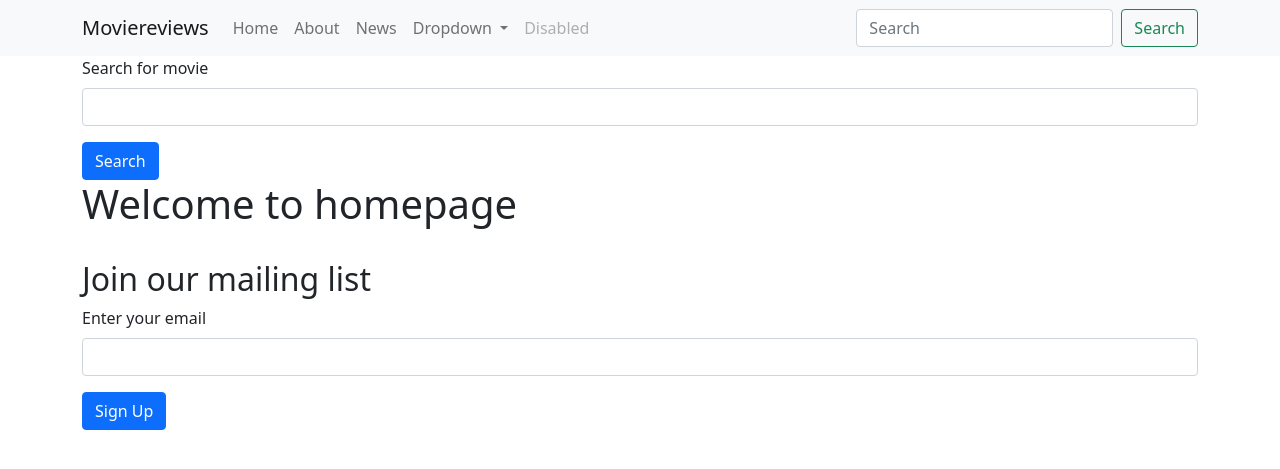
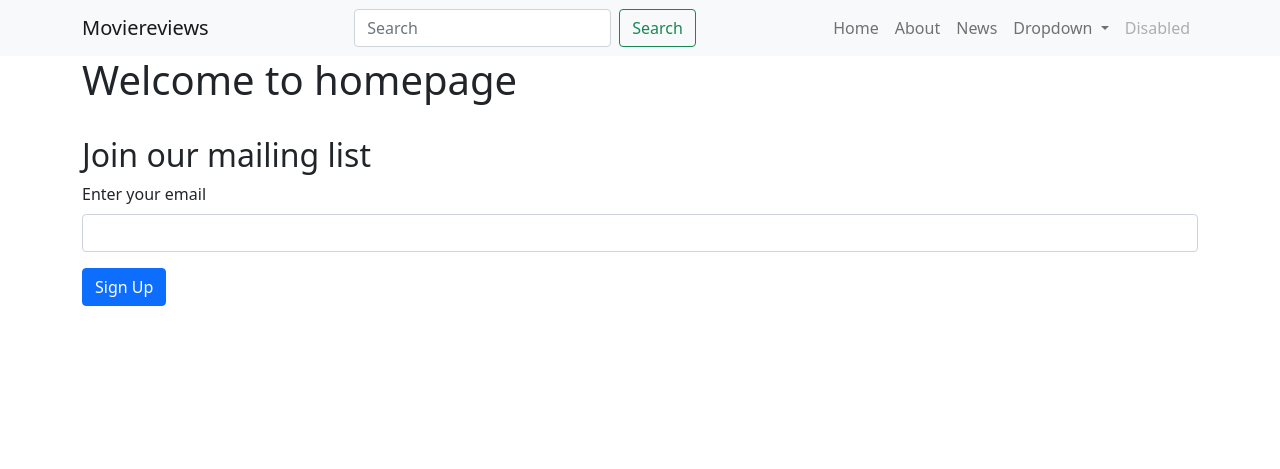
Before and after one commit to paulnyabaro/moviereviews, a Django app: page / in a window 1280 px wide. Shown: the top 469 px of the page. Run offline with Django 4.2, Linux system fonts and the light colour scheme; data that the repository does not hold is empty; parts of the project's set-up code (start-up, migrations or seed data) failed here and were passed over.

Commit message:
Updated navbar header

```diff
--- a/movie/templates/home.html
+++ b/movie/templates/home.html
@@ -15,7 +15,11 @@
             <span class="navbar-toggler-icon"></span>
           </button>
           <div class="collapse navbar-collapse" id="navbarSupportedContent">
-            <ul class="navbar-nav me-auto mb-2 mb-lg-0">
+            <form class="d-flex ms-auto">
+                <input class="form-control me-2" name="searchMovie" type="search" placeholder="Search" aria-label="Search">
+                <button class="btn btn-outline-success" type="submit">Search</button>
+            </form>
+            <ul class="navbar-nav ms-auto mb-2 mb-lg-0">
               <li class="nav-item">
                 <a class="nav-link" href="{% url 'home' %}">Home</a>
               </li>
@@ -40,19 +44,12 @@
                 <a class="nav-link disabled" href="#" tabindex="-1" aria-disabled="true">Disabled</a>
               </li>
             </ul>
-            <form class="d-flex">
-              <input class="form-control me-2" type="search" placeholder="Search" aria-label="Search">
-              <button class="btn btn-outline-success" type="submit">Search</button>
-            </form>
+
           </div>
         </div>
       </nav>
     <div class="container">
-        <form action="">
-            <label class="form-label" for="movieSearch">Search for movie</label>
-            <input type="search" name="searchMovie" id="movieSearch" class="form-control mb-3">
-            <button type="submit" class="btn btn-primary">Search</button>
-        </form>
+
         <h1>{% if searchTerm %}Searching for {{ searchTerm }}{% else %}Welcome to homepage{% endif %}</h1>
 
         <div class="row row-cols-1 row-cols-md-5 py-4 g-4">
```
